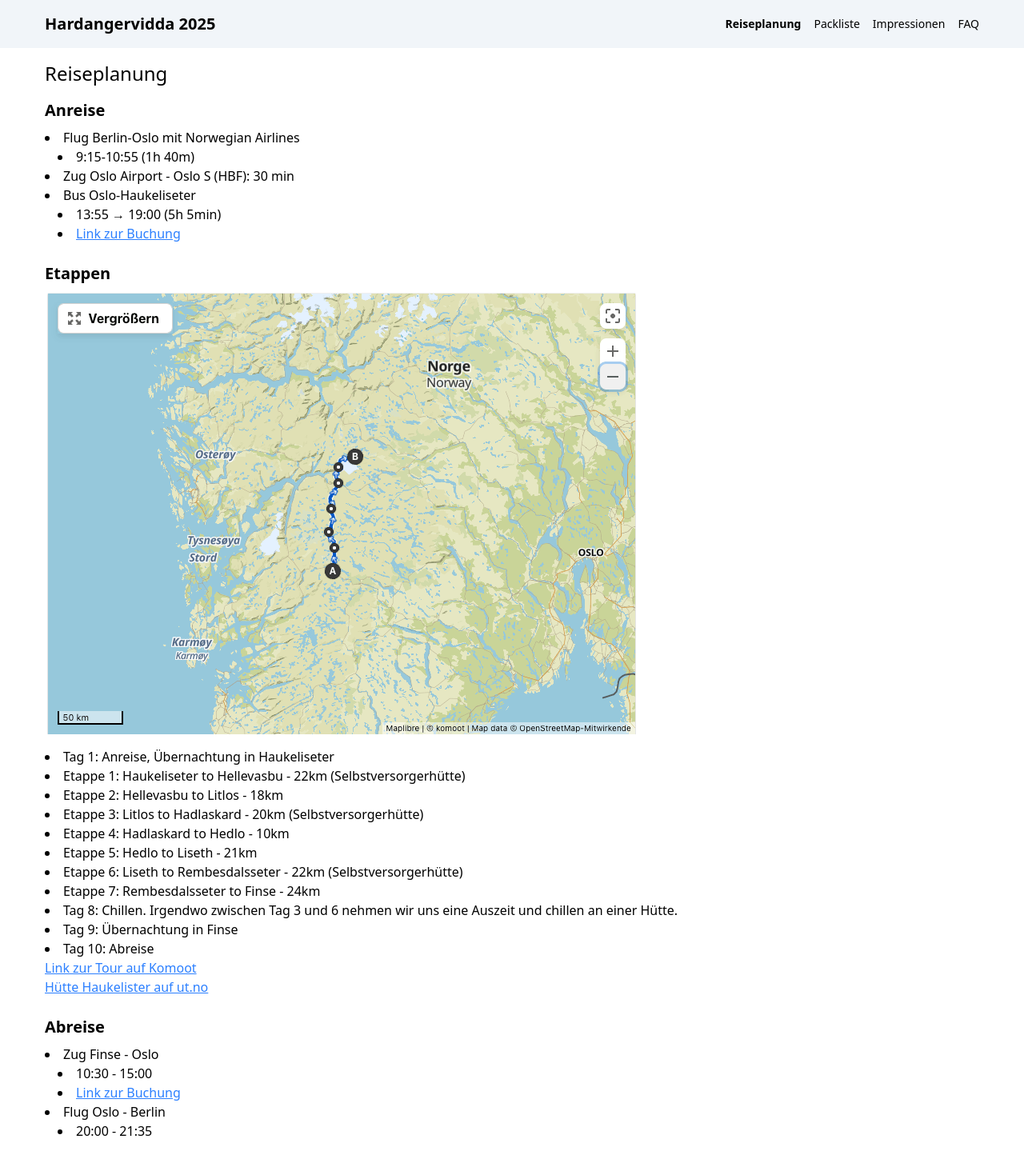
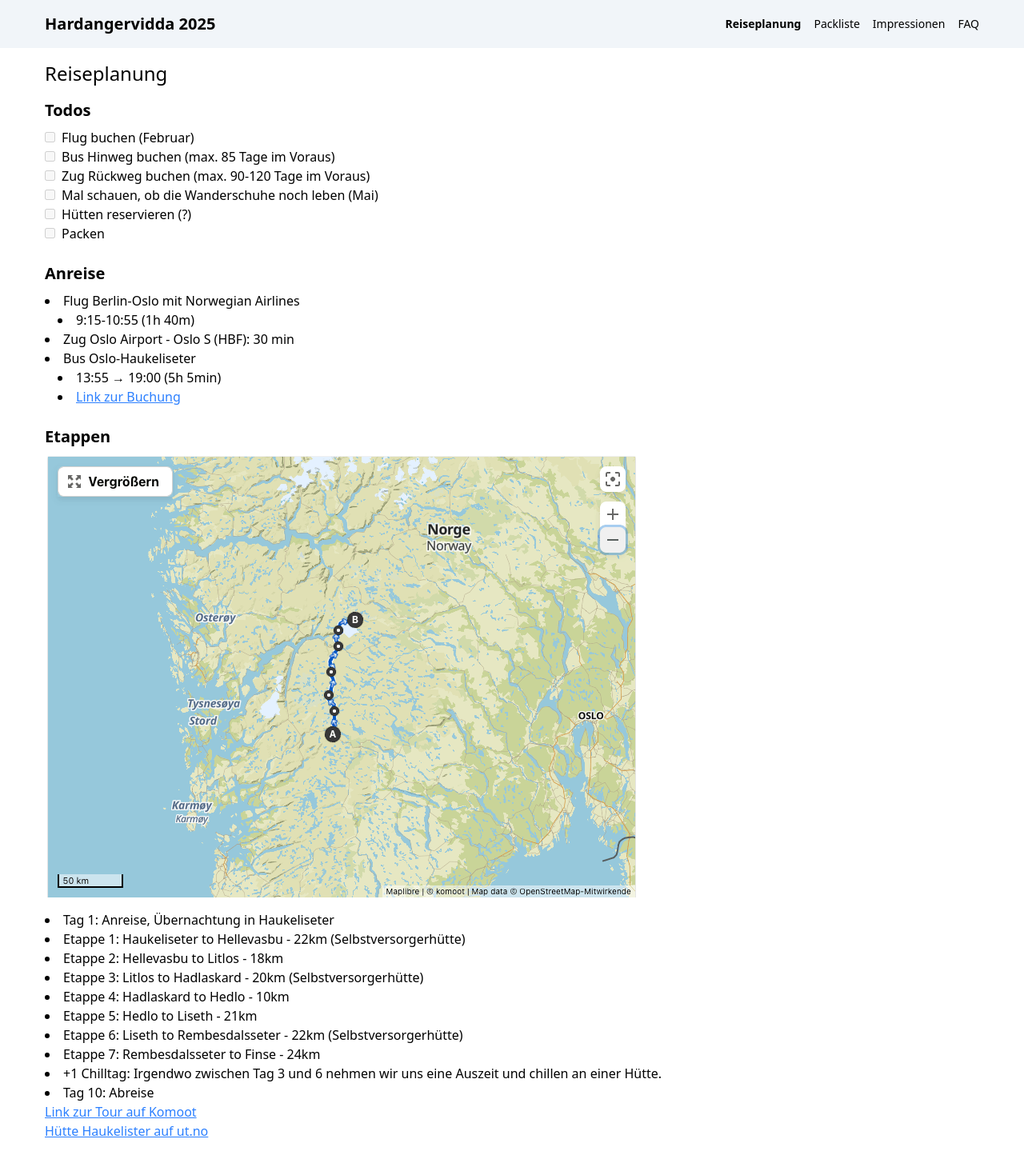
Before and after one commit to johannesschweig/hardangervidda-2025, a Vue app: page /planning in a window 1280 px wide. Shown: the top 1454 px of the page at 80% size. Built offline with nearby package versions, Linux system fonts and the light colour scheme.

Commit message:
add todos

```diff
--- a/src/views/Planning.vue
+++ b/src/views/Planning.vue
@@ -1,6 +1,16 @@
 <template>
   <div class="">
     <div class="text-2xl mb-4">Reiseplanung</div>
+
+    <div class="mb-6">
+      <h2 class="text-xl font-semibold mb-2">Todos</h2>
+      <div><input type="checkbox" disabled class="mr-2">Flug buchen (Februar)</input></div>
+      <div><input type="checkbox" disabled class="mr-2">Bus Hinweg buchen (max. 85 Tage im Voraus)</input></div>
+      <div><input type="checkbox" disabled class="mr-2">Zug Rückweg buchen (max. 90-120 Tage im Voraus)</input></div>
+      <div><input type="checkbox" disabled class="mr-2">Mal schauen, ob die Wanderschuhe noch leben (Mai)</input></div>
+      <div><input type="checkbox" disabled class="mr-2">Hütten reservieren (?)</input></div>
+      <div><input type="checkbox" disabled class="mr-2">Packen</input></div>
+    </div>
 
     <div class="mb-6">
       <h2 class="text-xl font-semibold mb-2">Anreise</h2>
@@ -34,8 +44,7 @@
         <li>Etappe 5: Hedlo to Liseth - 21km</li>
         <li>Etappe 6: Liseth to Rembesdalsseter - 22km (Selbstversorgerhütte)</li>
         <li>Etappe 7: Rembesdalsseter to Finse - 24km</li>
-        <li>Tag 8: Chillen. Irgendwo zwischen Tag 3 und 6 nehmen wir uns eine Auszeit und chillen an einer Hütte.</li>
-        <li>Tag 9: Übernachtung in Finse</li>
+        <li>+1 Chilltag: Irgendwo zwischen Tag 3 und 6 nehmen wir uns eine Auszeit und chillen an einer Hütte.</li>
         <li>Tag 10: Abreise</li>
       </ul>
       <div><a href="https://www.komoot.com/de-de/tour/2033931948" class="link">Link zur Tour auf Komoot</a></div>
```
